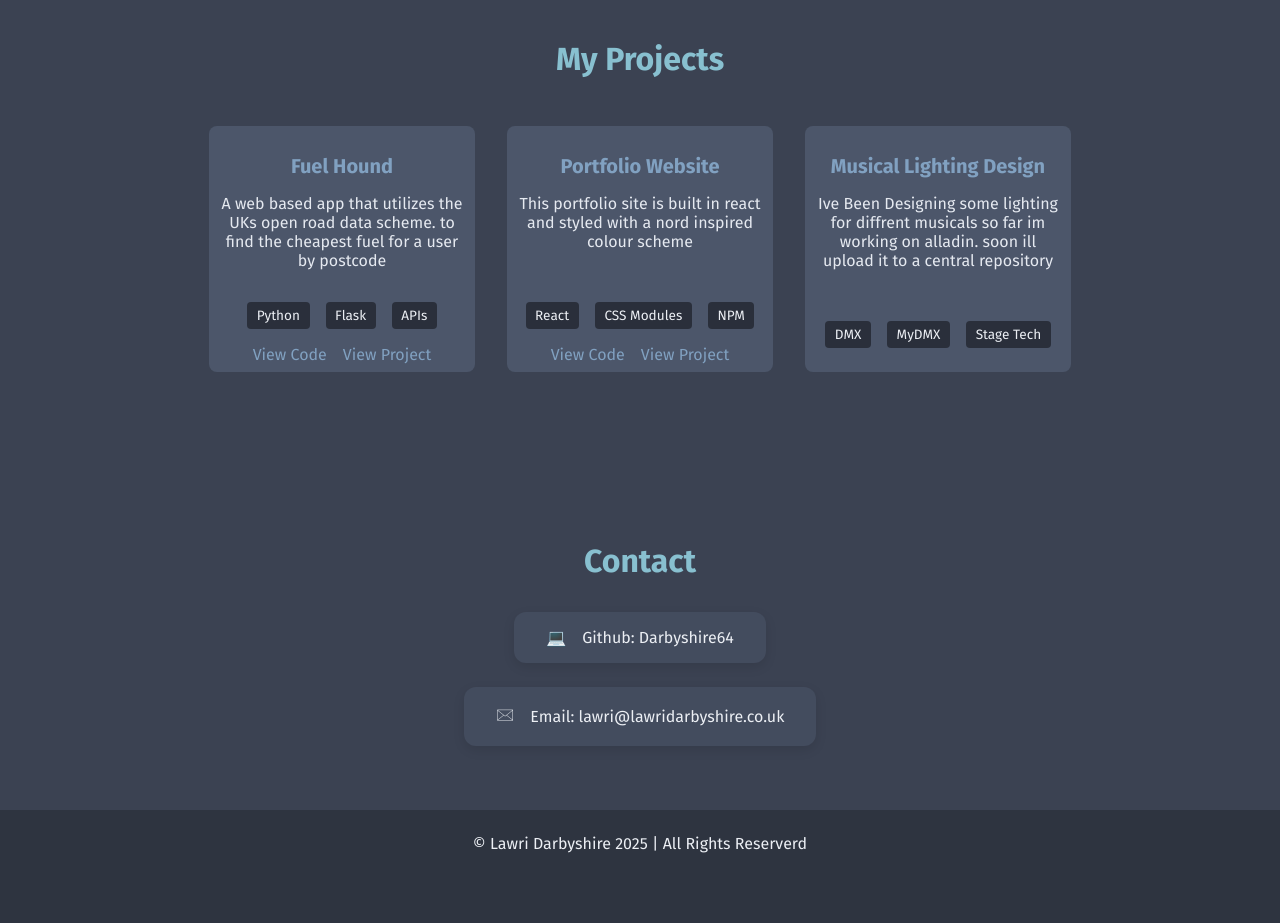
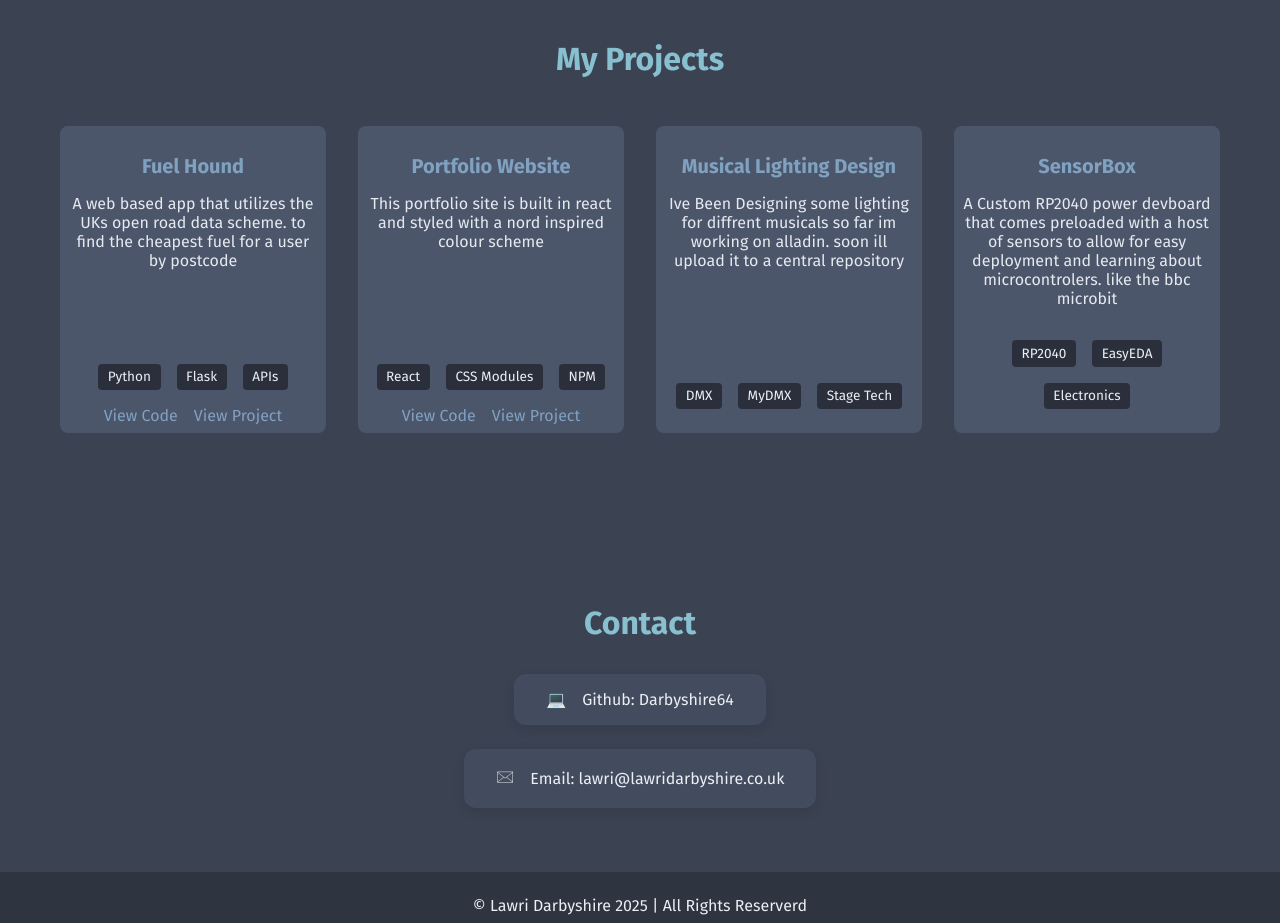
Before and after one commit to Darbyshire64/Portfolio, a React (Vite) app: page / in a window 1280 px wide. Shown: the part 920-1843 px from the top of the page. Before the commit the page ends 1797 px from the top, so only its background shows below. Built offline with nearby package versions, Linux system fonts and the light colour scheme.

Commit message:
Added a new project

```diff
--- a/src/components/Projects.jsx
+++ b/src/components/Projects.jsx
@@ -20,6 +20,11 @@ const projects = [
         title: 'Musical Lighting Design',
         description: 'Ive Been Designing some lighting for diffrent musicals so far im working on alladin. soon ill upload it to a central repository',
         tech: ['DMX', 'MyDMX', 'Stage Tech'],
+    },
+    {
+        title: 'SensorBox',
+        description: 'A Custom RP2040 power devboard that comes preloaded with a host of sensors to allow for easy deployment and learning about microcontrolers. like the bbc microbit',
+        tech: ['RP2040', 'EasyEDA', 'Electronics'],
     }
 ]
 
```
